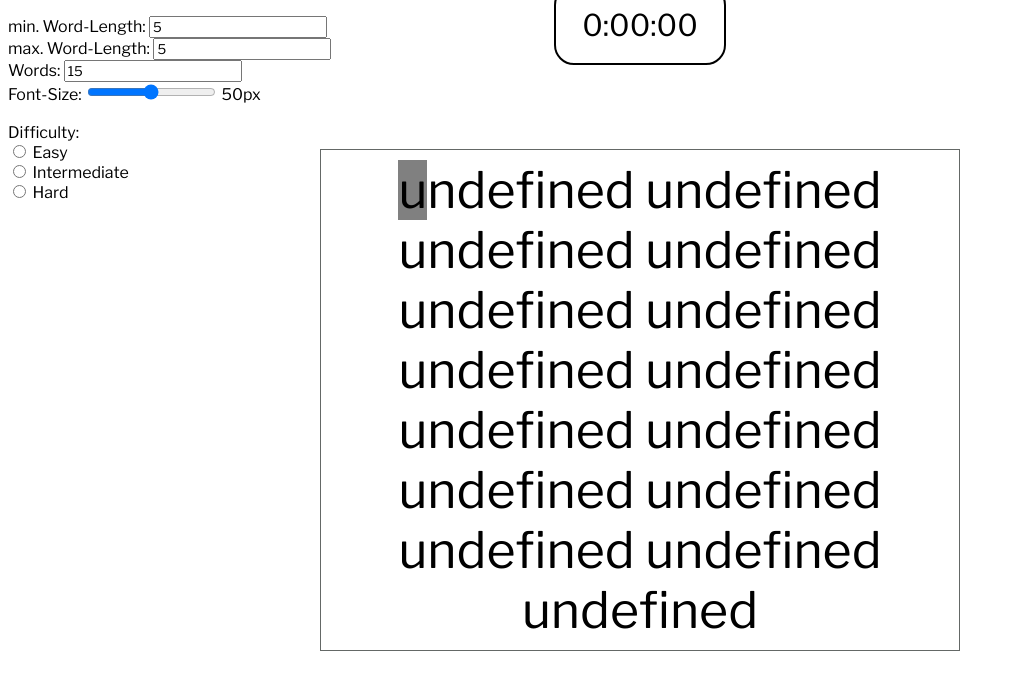
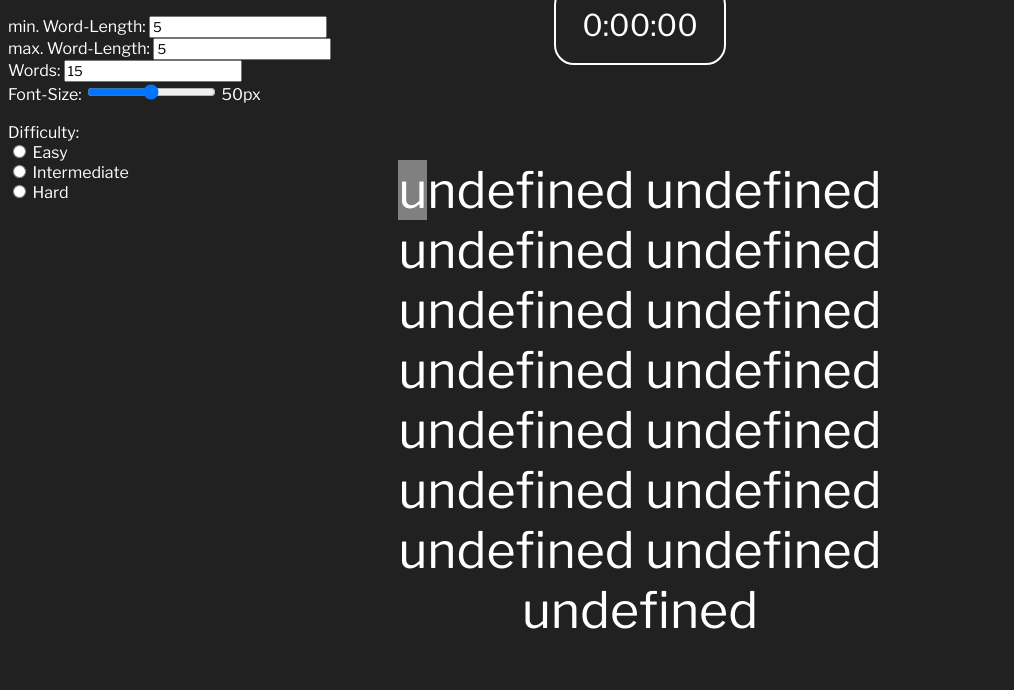
Before and after one commit to Mxtthi/typingtest, a PHP site: page /typingtest.html in a window 1280 px wide. Shown: the top 690 px of the page, without its empty margins (0-1014 px from the left). Run offline with PHP 8.4, Linux system fonts and the light colour scheme.

Commit message:
added darkmode

```diff
--- a/style.css
+++ b/style.css
@@ -1,8 +1,17 @@
 * {
   font-family: "Libre Franklin";
+  color: white;
 }
-#container{
-    border: 1px solid #646866;
+
+body {
+  background-color: #212121;
+}
+
+input {
+  color: black;
+}
+
+#container {
   padding: 10px;
   transform: translate(-50%, -50%);
   position: absolute;
@@ -10,16 +19,18 @@
   top: 50%;
   text-align: center;
 }
-.wrong{
+
+.wrong {
   color: red;
   font-weight: bolder;
 }
-.wrongEmpty{
+
+.wrongEmpty {
   background-color: red;
   font-weight: bolder;
 }
 
-.current{
+.current {
   background-color: grey;
 }
 
@@ -39,7 +50,7 @@
   left: 50%;
   transform: translate(-50%, -50%);
   padding: 20px 20px;
-    border: black solid 2px;
+  border: white solid 2px;
   border-radius: 20px;
   text-align: center;
   font-size: 30px;
```
Lines whose indentation alone changed are shown as unchanged.
